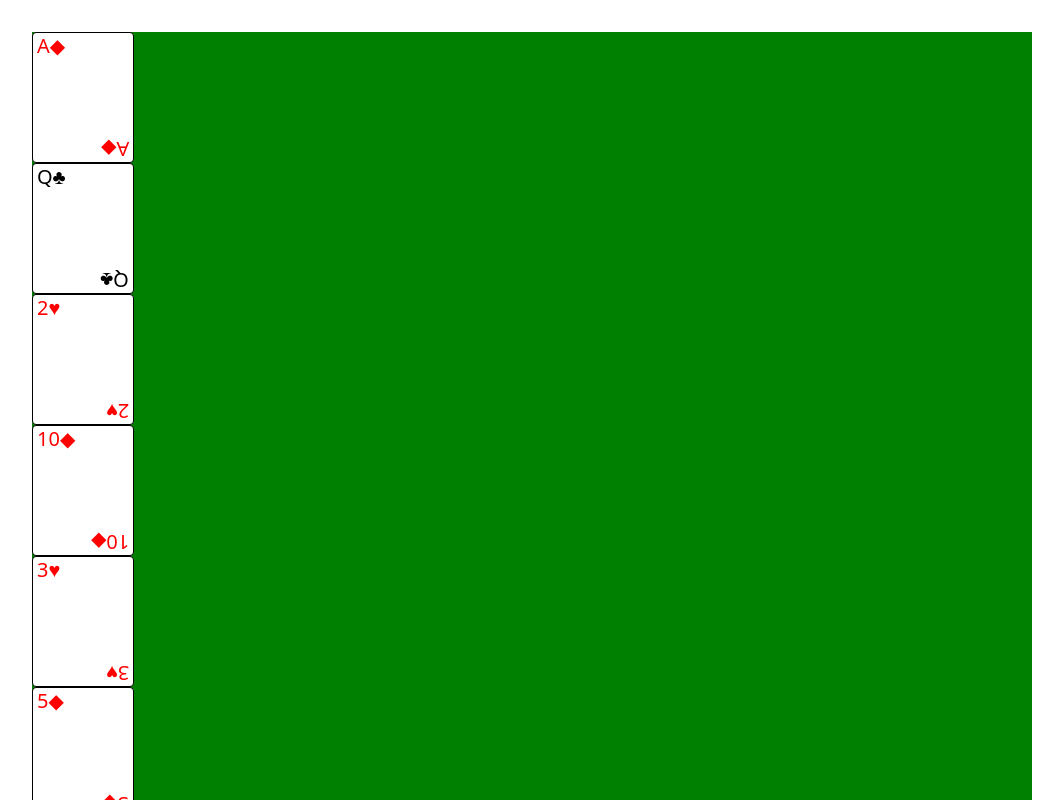
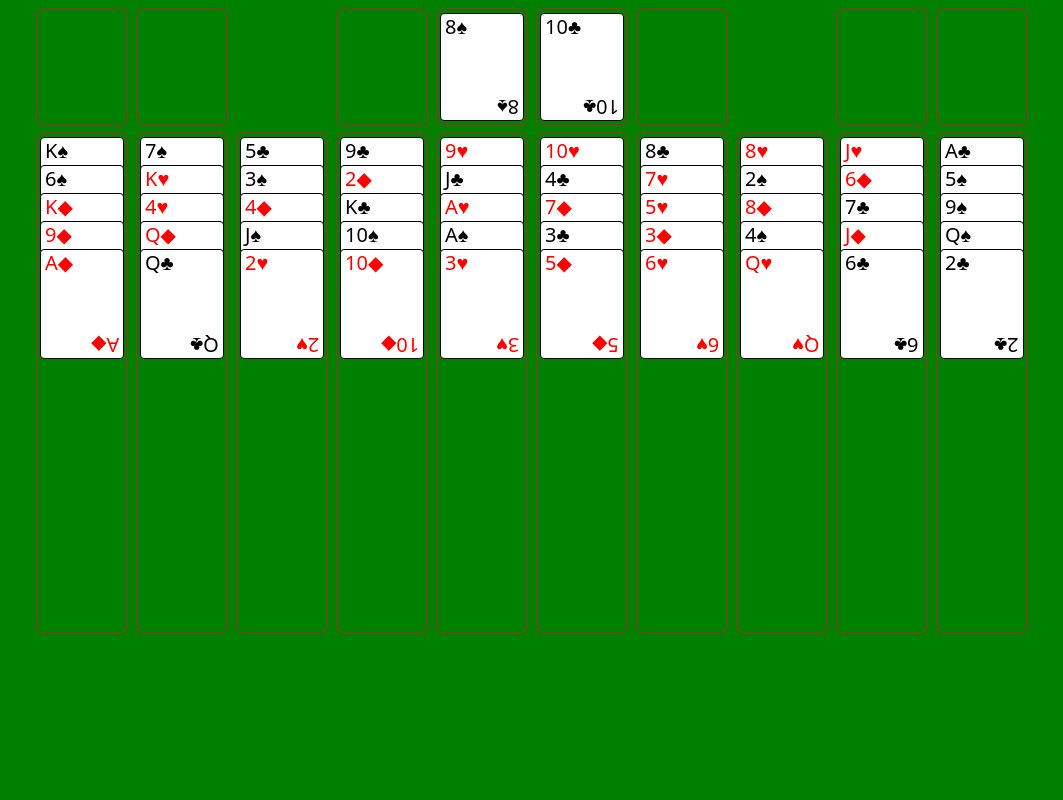
Before and after one commit to bartsides/seahaven-towers, a Vue app: page / in a window 1280 px wide. Shown: the top 800 px of the page, without its empty margins (108-1171 px from the left). Built offline with nearby package versions, Linux system fonts and the light colour scheme.

Commit message:
Created full tableau and deals a new game

```diff
--- a/src/App.vue
+++ b/src/App.vue
@@ -1,28 +1,36 @@
 <script setup lang="ts">
 import { onMounted, ref } from "vue";
-import CardComponent from "./components/CardComponent.vue";
+import CardColumnComponent from "./components/CardColumnComponent.vue";
+import FoundationComponent from "./components/FoundationComponent.vue";
+import FreeCellComponent from "./components/FreeCellComponent.vue";
 import { type Card, faces, suits } from "./types";
-
-// 10 columns
-// 4 freeCells
-// H & D foundations left side
-// C & S foundations right side
-
-// TODO: Setup tableau
 
 const shuffleDeck = true;
 const shuffleNumber = 5;
 
+function getEmptyCardArray(num: number): Card[][] {
+  const res: Card[][] = [];
+  for (let i = 0; i < num; i++) {
+    res.push([]);
+  }
+  return res;
+}
+
 let deck = ref<Card[]>([]);
-let columns = ref<Card[][]>(Array(10).fill([]));
-let freeCells = ref<Card[][]>(Array(4).fill([]));
-let foundations = ref<Card[][]>(Array(4).fill([]));
+let columns = ref<Card[][]>(getEmptyCardArray(10));
+let freeCells = ref<Card[]>(Array(4));
+let foundations = ref<Card[][]>(getEmptyCardArray(4));
+
+function drawCard(): Card | undefined {
+  return deck.value.shift();
+}
 
 function getNewDeck(): Card[] {
   const res: Card[] = [];
+  let i = 0;
   suits.forEach((suit) => {
     faces.forEach((face) => {
-      res.push({ suit, face });
+      res.push({ suit, face, key: i++ });
     });
   });
   if (shuffleDeck) {
@@ -30,13 +38,36 @@ function getNewDeck(): Card[] {
       res.sort(() => Math.random() - 0.5);
     }
   }
-  console.log(res);
   return res;
 }
 
-function deal() {}
+function deal() {
+  for (let row = 0; row < 5; row++) {
+    for (let col = 0; col < 10; col++) {
+      const card = drawCard();
+      if (!card) break;
+      const column = columns.value[col];
+      if (!column.length) {
+        columns.value[col] = [card];
+      } else {
+        column.unshift(card);
+      }
+    }
+  }
+  let card = drawCard();
+  if (card) {
+    freeCells.value[1] = card;
+  }
+  card = drawCard();
+  if (card) {
+    freeCells.value[2] = card;
+  }
+}
 
 function newGame() {
+  columns.value = Array(10).fill([]);
+  freeCells.value = Array(4).fill([]);
+  foundations.value = Array(4).fill([]);
   deck.value = getNewDeck();
   deal();
 }
@@ -47,13 +78,53 @@ onMounted(() => {
 </script>
 <template>
   <div class="tableau">
-    <CardComponent v-for="(card, i) in deck" :key="i" :card="card" />
+    <div class="top-row">
+      <FoundationComponent :cards="foundations[0]" :index="0" suit="♥" />
+      <FoundationComponent
+        :cards="foundations[1]"
+        :index="1"
+        suit="◆"
+        style="margin-right: 100px"
+      />
+      <FreeCellComponent
+        v-for="(freeCell, i) in freeCells"
+        :key="i"
+        :index="i"
+        :card="freeCell"
+      />
+      <FoundationComponent
+        :cards="foundations[2]"
+        :index="2"
+        suit="♣"
+        style="margin-left: 100px"
+      />
+      <FoundationComponent :cards="foundations[3]" :index="3" suit="♠" />
+    </div>
+    <div class="card-columns">
+      <CardColumnComponent
+        v-for="(cards, i) in columns"
+        :key="i"
+        :index="i"
+        :cards="cards"
+      />
+    </div>
   </div>
 </template>
 <style scoped>
 .tableau {
   background-color: green;
-  width: 1000px;
-  height: 800px;
+  min-width: 1000px;
+  min-height: 800px;
+  width: 100%;
+  height: 100%;
+}
+.top-row {
+  margin-top: 8px;
+  display: inline-flex;
+  gap: 8px;
+}
+.card-columns {
+  display: inline-flex;
+  gap: 8px;
 }
 </style>
--- /dev/null
+++ b/src/components/CardColumnComponent.vue
@@ -0,0 +1,35 @@
+<script setup lang="ts">
+import { defineProps } from "vue";
+import type { Card } from "../types";
+import CardComponent from "./CardComponent.vue";
+
+const { cards, index } = defineProps<{ cards: Card[]; index: number }>();
+</script>
+<template>
+  <div class="card-column">
+    <CardComponent
+      class="card"
+      v-for="(card, i) in cards"
+      :key="card.key"
+      :card="card"
+      :style="{ top: i * 28 + 'px', 'z-index': i + 2 }"
+    />
+  </div>
+</template>
+<style scoped>
+.card-column {
+  min-width: 90px;
+  width: 90px;
+  min-height: 500px;
+  border: 1px solid brown;
+  border-radius: 8px;
+  display: inline-flex;
+  flex-direction: column;
+  place-items: center;
+  position: relative;
+}
+.card {
+  position: absolute;
+  margin: 4px;
+}
+</style>
--- a/src/components/CardComponent.vue
+++ b/src/components/CardComponent.vue
@@ -2,24 +2,18 @@
 import { defineProps } from "vue";
 import { type Card } from "../types";
 const { card } = defineProps<{ card: Card }>();
-function getSuitChar(): string {
-  if (card.suit === "S") return "♠";
-  if (card.suit === "C") return "♣";
-  if (card.suit === "H") return "♥";
-  return "◆";
-}
 </script>
 <template>
-  <div class="card" :class="{ red: card.suit === 'H' || card.suit === 'D' }">
-    <div class="upper-left">{{ card.face }}{{ getSuitChar() }}</div>
-    <div class="bottom-right">{{ card.face }}{{ getSuitChar() }}</div>
+  <div class="card" :class="{ red: card.suit === '♥' || card.suit === '◆' }">
+    <div class="upper-left">{{ card.face }}{{ card.suit }}</div>
+    <div class="bottom-right">{{ card.face }}{{ card.suit }}</div>
   </div>
 </template>
 <style scoped>
 .card {
   position: relative;
-  width: 100px;
-  height: 129px;
+  width: 82px;
+  height: 108px;
   display: flex;
   border: 1px solid black;
   border-radius: 4px;
--- /dev/null
+++ b/src/components/FoundationComponent.vue
@@ -0,0 +1,40 @@
+<script setup lang="ts">
+import { defineProps } from "vue";
+import type { Card, Suit } from "../types";
+import CardComponent from "./CardComponent.vue";
+
+const { cards, index, suit } = defineProps<{
+  cards: Card[];
+  index: number;
+  suit: Suit;
+}>();
+</script>
+<template>
+  <div class="card-column">
+    <CardComponent
+      class="card"
+      v-for="(card, i) in cards"
+      :key="card.key"
+      :card="card"
+      :style="{ 'z-index': i + 2 }"
+    />
+  </div>
+</template>
+<style scoped>
+.card-column {
+  min-width: 90px;
+  width: 90px;
+  min-height: 116px;
+  height: 116px;
+  border: 1px solid brown;
+  border-radius: 8px;
+  display: inline-flex;
+  flex-direction: column;
+  place-items: center;
+  position: relative;
+}
+.card {
+  position: absolute;
+  margin: 4px;
+}
+</style>
--- /dev/null
+++ b/src/components/FreeCellComponent.vue
@@ -0,0 +1,32 @@
+<script setup lang="ts">
+import { defineProps } from "vue";
+import type { Card } from "../types";
+import CardComponent from "./CardComponent.vue";
+
+const { card, index } = defineProps<{
+  card: Card | undefined;
+  index: number;
+}>();
+</script>
+<template>
+  <div class="free-cell">
+    <CardComponent v-if="card?.face" class="card" :card="card" />
+  </div>
+</template>
+<style scoped>
+.free-cell {
+  min-width: 90px;
+  width: 90px;
+  min-height: 116px;
+  height: 116px;
+  border: 1px solid brown;
+  border-radius: 8px;
+  display: inline-flex;
+  flex-direction: column;
+  place-items: center;
+  position: relative;
+}
+.card {
+  margin: 4px;
+}
+</style>
--- a/src/style.css
+++ b/src/style.css
@@ -59,9 +59,6 @@ button:focus-visible {
 }
 
 #app {
-  max-width: 1280px;
-  margin: 0 auto;
-  padding: 2rem;
   text-align: center;
 }
 
--- a/src/types.ts
+++ b/src/types.ts
@@ -1,10 +1,11 @@
 export interface Card {
   suit: Suit;
   face: Face;
+  key: number;
 }
 
-export type Suit = "H" | "D" | "C" | "S";
-export const suits: Suit[] = ["H", "D", "C", "S"];
+export type Suit = "♥" | "◆" | "♣" | "♠";
+export const suits: Suit[] = ["♥", "◆", "♣", "♠"];
 
 export type Face =
   | "A"
```
